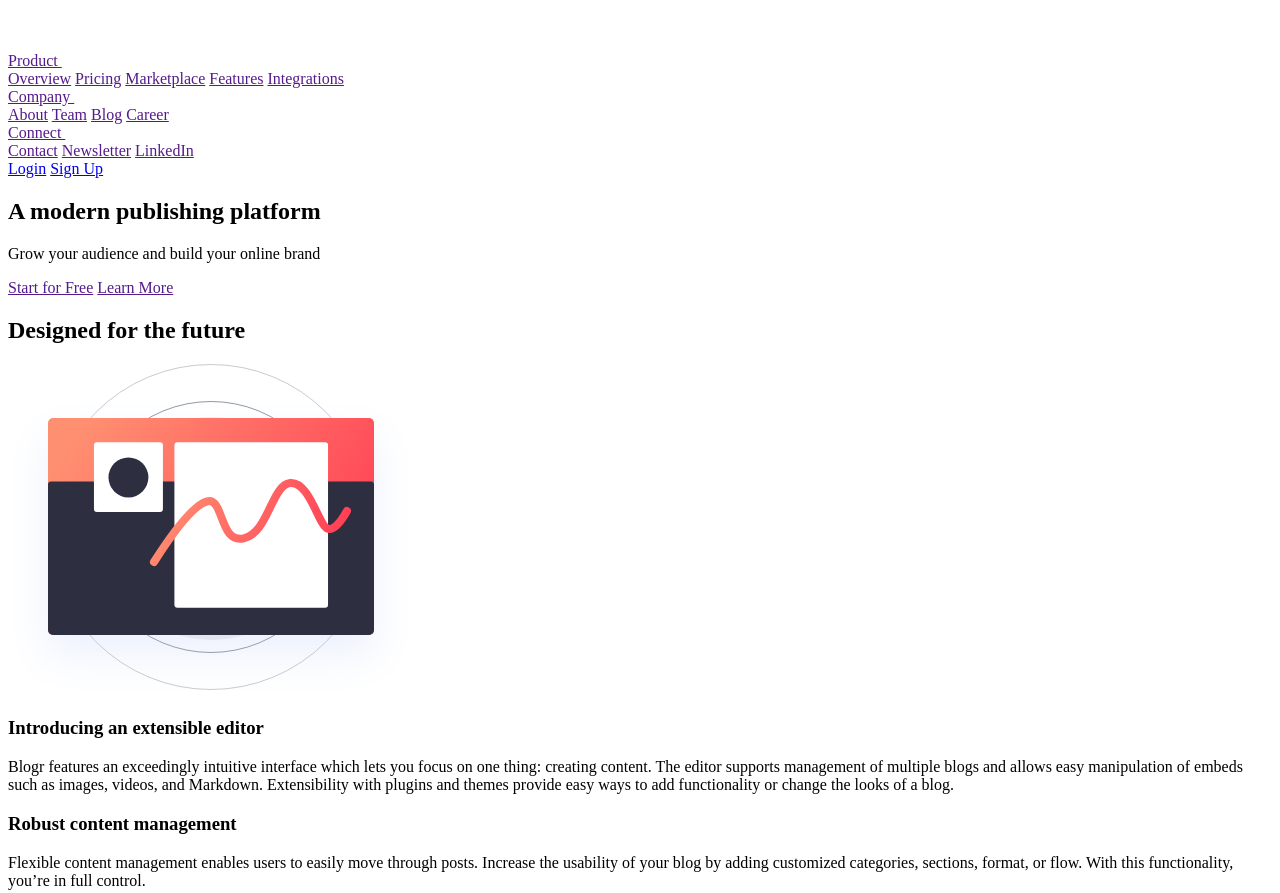
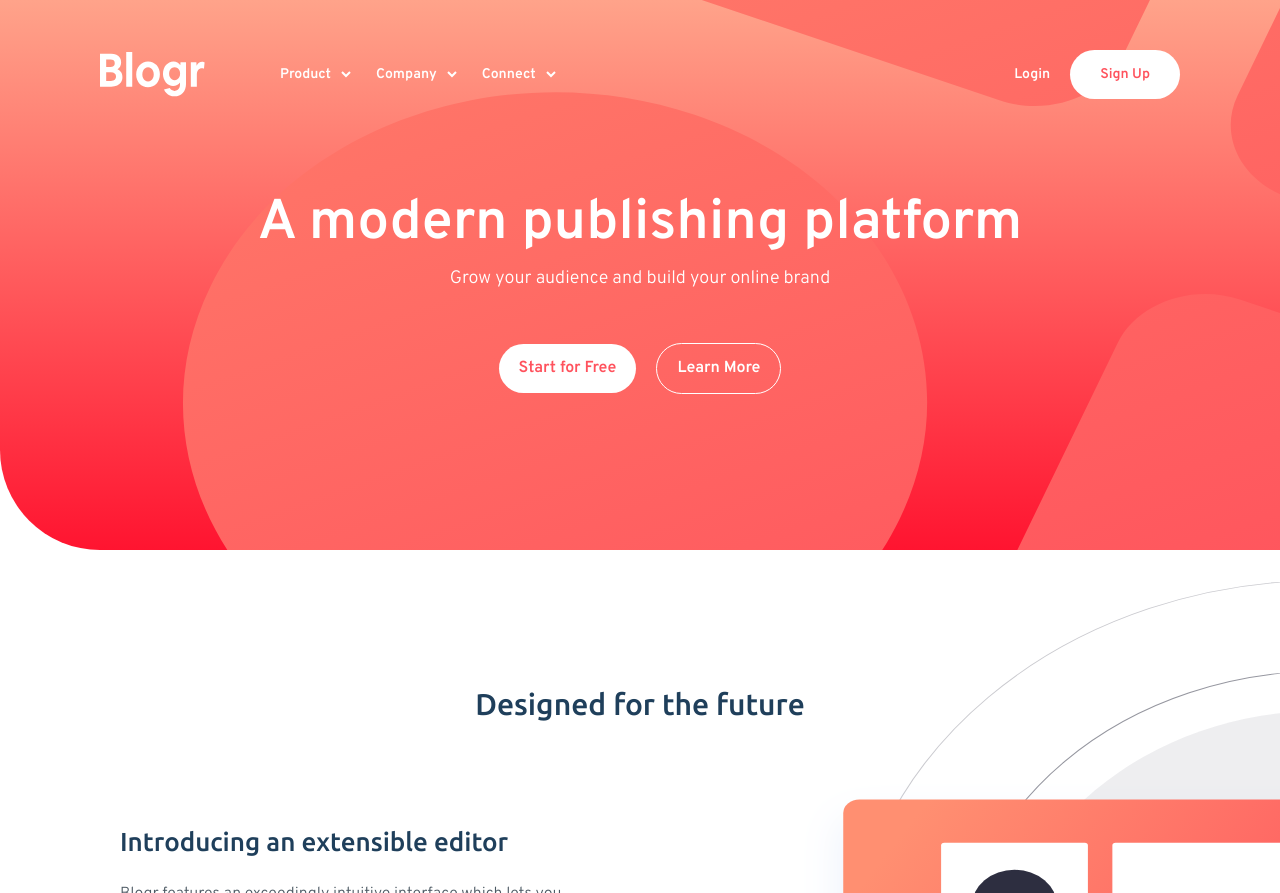
Before and after one commit to iadefidipe/blogr-landing-page, a plain HTML site: page index.html in a window 1280 px wide. Shown: the top 893 px of the page. Drawn offline with Linux system fonts and the light colour scheme.

Commit message:
Restored CSS link

```diff
--- a/index.html
+++ b/index.html
@@ -1,55 +1,51 @@
 <!DOCTYPE html>
 <html lang="en">
 <head>
-    <meta charset="UTF-8" />
-    <meta name="viewport" content="width=device-width, initial-scale=1.0" />
-    <!-- displays site properly based on user's device -->
-    <link
-      rel="icon"
-      type="image/png"
-      sizes="32x32"
-      href="./images/favicon-32x32.png"
-    />
+  <meta charset="UTF-8">
+  <meta name="viewport" content="width=device-width, initial-scale=1.0"> <!-- displays site properly based on user's device -->
+  <link rel="icon" type="image/png" sizes="32x32" href="./images/favicon-32x32.png">
+
 
   <!-- ***=======Ubuntu & Overpass Fonts From Google Fonts ====== -->
-    <link rel="preconnect" href="https://fonts.gstatic.com" />
+  <link rel="preconnect" href="https://fonts.gstatic.com">
   <link
     href="https://fonts.googleapis.com/css2?family=Overpass:wght@300;600&family=Ubuntu:wght@400;500;700&display=swap"
-      rel="stylesheet"
-    />
+    rel="stylesheet">
+
+  <!-- ***==== font awesome cdn -->
+  <link rel="stylesheet" href="https://use.fontawesome.com/releases/v5.15.3/css/all.css" integrity="sha384-SZXxX4whJ79/gErwcOYf+zWLeJdY/qpuqC4cAa9rOGUstPomtqpuNWT9wdPEn2fk" crossorigin="anonymous">
+
+  <!-- *** ====== CSS -->
+  <link rel="stylesheet" href="./app/scss/style.css">
+
+
 
   <!-- *** ======== SEO  -->
   <title>Frontend Mentor | [Blogr]</title>
-    <meta
-      name="description"
-      content="This is a landing page coding challenge from frontendmentor.io."
-    />
+  <meta name="description" content="This is a landing page coding challenge from frontendmentor.io.">
 
   <!-- Feel free to remove these styles or customise in your own stylesheet 👍 -->
   <style>
-      .attribution {
-        background: hsl(240, 10%, 16%);
-        font-size: 11px;
-        text-align: center;
-        color: hsl(228, 45%, 44%);
-      }
-      .attribution a {
-        color: white;
-      }
+    .attribution { background: hsl(240, 10%, 16%); font-size: 11px; text-align: center; color: hsl(228, 45%, 44%); }
+    .attribution a { color: white; }
   </style>
 </head>
 <body>
-    <!-- TODO========== header and hero container start =================-->
+
+  <!-- TODO========== header and hero container start =============-->
   <div class="page-container">
+
     <!-- TODO========== Header Start ===================================-->
-      <header class="header">
+    <header class="header ">
+
       <!-- TODO========= Logo container =============================== -->
       <div class="header__logo">
-          <img src="./images/logo.svg" alt="Blogr logo" />
+        <img src="./images/logo.svg" alt="Blogr logo">
       </div>
 
       <!-- TODO: ======= NAv======================================= -->
       <nav>
+
         <!-- TODO ======== Hamburger button ==========================-->
         <div id="btnHamburger" class="header__menu hide-for-desktop">
           <span></span>
@@ -59,85 +55,72 @@
 
         <!-- TODO ======= nav link and cta button container ============-->
         <div class="header__buttons">
+
           <!-- TODO ======== nav links container =======================-->
-            <div class="header__links">
+          <div class="header__links ">
+
             <!-- TODO ======== nav links individual container ==========-->
             <div class="header__links-container">
+
               <div class="nav__link">
                 <a href="" class="header__link nav-fade">
                   Product
-                    <span>
-                      <img src="./images/icon-arrow-light.svg" alt=""
-                    /></span>
+                  <span> <img src="./images/icon-arrow-light.svg" alt=""></span>
                 </a>
               </div>
 
-                <div
-                  class="
-                    header__links-sub header__link-sub header__link-sub-hide
-                  "
-                >
+              <div class="header__links-sub header__link-sub header__link-sub-hide ">
                 <a href="">Overview</a>
                 <a href="">Pricing</a>
                 <a href="">Marketplace</a>
                 <a href="">Features</a>
                 <a href="">Integrations</a>
+
               </div>
+
             </div>
 
             <!-- TODO ======== nav links individual container ==========-->
             <div class="header__links-container">
-                <div class="nav__link">
-                  <a href="" class="header__link nav-fade"
-                    >Company
-                    <span>
-                      <img src="./images/icon-arrow-light.svg" alt="" /></span
-                  ></a>
-                </div>
 
-                <div
-                  class="
-                    header__links-sub header__link-sub header__link-sub-hide
-                  "
-                >
+              <div class="nav__link"><a href="" class="header__link nav-fade">Company <span> <img src="./images/icon-arrow-light.svg" alt=""></span></a></div>
+
+              <div class="header__links-sub header__link-sub header__link-sub-hide">
                 <a href="">About</a>
                 <a href="">Team</a>
                 <a href="">Blog</a>
                 <a href="">Career</a>
               </div>
+
             </div>
 
             <!-- TODO ======== nav links individual container ==========-->
             <div class="header__links-container">
-                <div class="nav__link">
-                  <a href="" class="header__link nav-fade"
-                    >Connect
-                    <span>
-                      <img src="./images/icon-arrow-light.svg" alt="" /></span
-                  ></a>
-                </div>
 
-                <div
-                  class="
-                    header__links-sub header__link-sub header__link-sub-hide
-                  "
-                >
+              <div class="nav__link"><a href="" class=" header__link nav-fade">Connect <span> <img src="./images/icon-arrow-light.svg" alt=""></span></a></div>
+
+              <div class="header__links-sub header__link-sub header__link-sub-hide">
                 <a href="">Contact</a>
                 <a href="">Newsletter</a>
                 <a href="">LinkedIn</a>
               </div>
             </div>
+
           </div>
 
             <!-- TODO ======== nav cta button  container ==========-->
-            <div class="header__cta">
+          <div class="header__cta ">
             <a class="Login nav-fade" href="#">Login</a>
             <a class="SignUp nav-fade" href="#">Sign Up</a>
           </div>
+
         </div>
+
       </nav>
+
     </header>
     <!-- TODO========== Header end ===================================-->
+
 
     <!-- TODO========== Hero start ===================================-->
         <section class="hero">
@@ -149,38 +132,39 @@
       </div>
     </section>
     <!-- TODO========== Hero end ===================================-->
+
   </div>
     <!-- TODO========== header and hero container end =================-->
 
+
+
     <!-- TODO========== page main body container start =================-->
   <main>
+
     <!-- TODO========== feature section =================-->
     <section class="section feature">
+
       <h2>Designed for the future</h2>
 
       <div class="feature__container">
         <div class="feature__image">
-            <img src="./images/illustration-editor-mobile.svg" alt="" />
+          <img src="./images/illustration-editor-mobile.svg" alt="">
         </div>
         <div class="feature__text">
           <div class="feature__text-section">
             <h3>Introducing an extensible editor</h3>
             <p>
-                Blogr features an exceedingly intuitive interface which lets you
-                focus on one thing: creating content. The editor supports
-                management of multiple blogs and allows easy manipulation of
-                embeds such as images, videos, and Markdown. Extensibility with
-                plugins and themes provide easy ways to add functionality or
+              Blogr features an exceedingly intuitive interface which lets you focus on one thing: creating content.
+              The editor supports management of multiple blogs and allows easy manipulation of embeds such as images,
+              videos, and Markdown. Extensibility with plugins and themes provide easy ways to add functionality or
               change the looks of a blog.
             </p>
           </div>
           <div class="feature__text-section">
             <h3>Robust content management</h3>
             <p>
-                Flexible content management enables users to easily move through
-                posts. Increase the usability of your blog by adding customized
-                categories, sections, format, or flow. With this functionality,
-                you’re in full control.
+              Flexible content management enables users to easily move through posts. Increase the usability of your blog
+              by adding customized categories, sections, format, or flow. With this functionality, you’re in full control.
             </p>
           </div>
         </div>
@@ -188,55 +172,53 @@
     </section>
     <!-- TODO========== feature section  end=================-->
 
+
     <!-- TODO========== illustration section =================-->
-      <section class="section illustration">
+    <section class="section  illustration">
       <div class="illustration__image">
-          <img src="./images/illustration-phones.svg" alt="" />
+        <img src="./images/illustration-phones.svg" alt="">
       </div>
       <div class="illustration__text">
         <h2>State of the Art Infrastructure</h2>
         <p>
-            With reliability and speed in mind, worldwide data centers provide
-            the backbone for ultra-fast connectivity. This ensures your site
-            will load instantly, no matter where your readers are, keeping your
-            site competitive.
+          With reliability and speed in mind, worldwide data centers provide the backbone for ultra-fast connectivity.
+          This ensures your site will load instantly, no matter where your readers are, keeping your site competitive.
         </p>
       </div>
     </section>
     <!-- TODO========== illustration section end =================-->
 
+
     <!-- TODO========== feauture-2  section =================-->
     <section class="feature feature-2">
-        <div class="feature__container feature__container-2">
+      <div class="feature__container  feature__container-2">
         <div class="feature__image">
-            <img src="./images/illustration-laptop-mobile.svg" alt="" />
+          <img src="./images/illustration-laptop-mobile.svg" alt="">
         </div>
         <div class="feature__text">
           <h3>Free, open, simple</h3>
           <p>
-              Blogr is a free and open source application backed by a large
-              community of helpful developers. It supports features such as code
-              syntax highlighting, RSS feeds, social media integration,
-              third-party commenting tools, and works seamlessly with Google
-              Analytics. The architecture is clean and is relatively easy to
-              learn.
+            Blogr is a free and open source application backed by a large community of helpful developers. It supports
+            features such as code syntax highlighting, RSS feeds, social media integration, third-party commenting tools,
+            and works seamlessly with Google Analytics. The architecture is clean and is relatively easy to learn.
           </p>
           <h3>Powerful tooling</h3>
           <p>
-              Batteries included. We built a simple and straightforward CLI tool
-              that makes customization and deployment a breeze, but capable of
-              producing even the most complicated sites.
+            Batteries included. We built a simple and straightforward CLI tool that makes customization and deployment a breeze, but
+            capable of producing even the most complicated sites.
           </p>
         </div>
       </div>
     </section>
     <!-- TODO========== feauture-2  section end =================-->
+
   </main>
   <!-- TODO========== page main body container start =================-->
 
+
   <!-- TODO========== footer start =================-->
-    <footer class="section footer">
-      <div class="footer__logo"><img src="./images/logo.svg" alt="" /></div>
+  <footer class="section  footer">
+    <div class="footer__logo"><img src="./images/logo.svg" alt=""></div>
     <div class="footer__links">
       <div class="footer__links-section">
         <a href=""><h4>Product</h4></a>
@@ -249,6 +231,7 @@
         </div>
       </div>
       <div class="footer__links-section">
+
         <a href=""><h4>Company</h4></a>
 
         <div class="footer__links-section-sub">
@@ -256,6 +239,7 @@
           <a href="">Team</a>
           <a href="">Blog</a>
         </div>
+
       </div>
       <div class="footer__links-section">
         <a href=""><h4>Connect</h4></a>
@@ -266,14 +250,14 @@
         </div>
       </div>
     </div>
+
   </footer>
   <!-- TODO========== footer end =================-->
 
+
   <div class="attribution">
-      Challenge by
-      <a href="https://www.frontendmentor.io?ref=challenge" target="_blank"
-        >Frontend Mentor</a
-      >. Coded by <a href="#">Israel Adefidipe</a>.
+    Challenge by <a href="https://www.frontendmentor.io?ref=challenge" target="_blank">Frontend Mentor</a>.
+    Coded by <a href="#">Israel Adefidipe</a>.
   </div>
 </body>
 
```
Also changed, not shown: 1 other file. Lines whose indentation alone changed are shown as unchanged.
